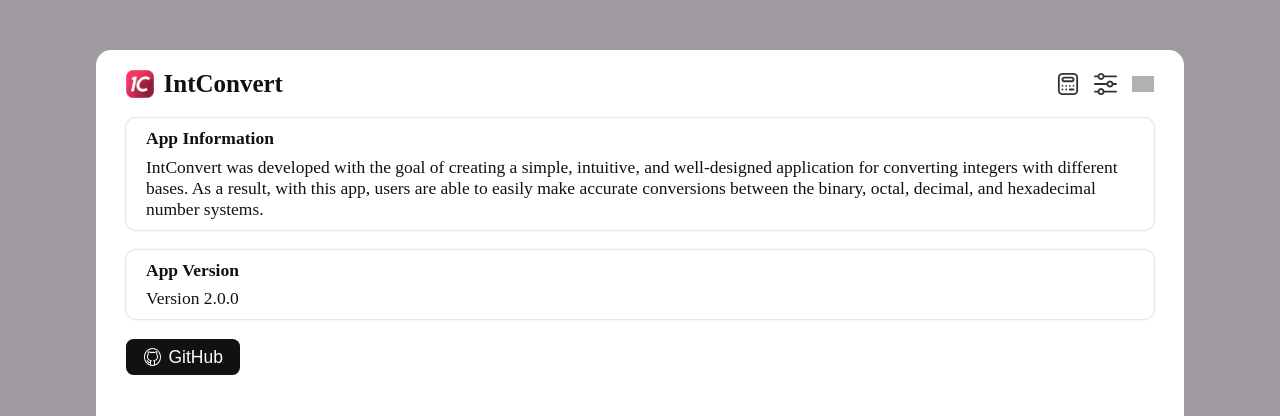
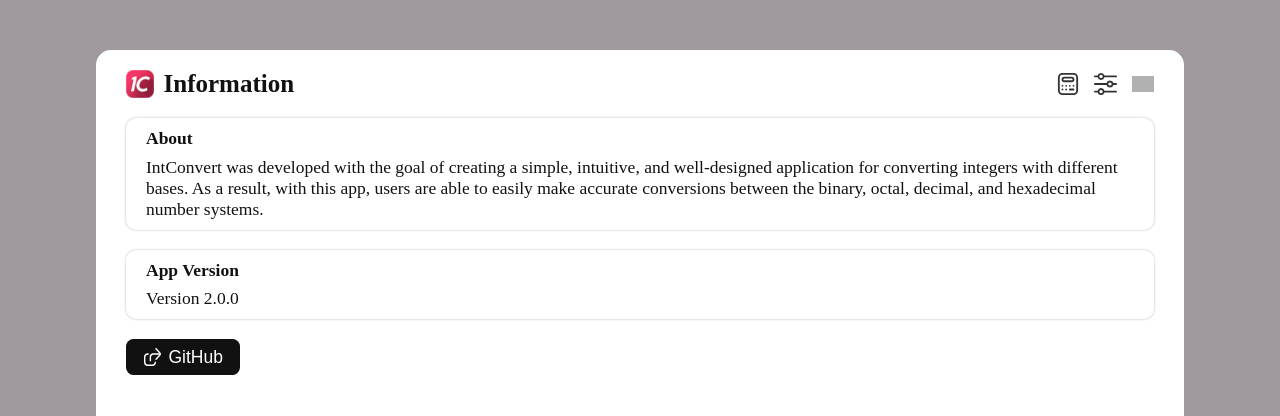
Before and after one commit to loganmwiggins/IntConvert, a React (Vite) app: page /info in a window 1280 px wide. Shown: the top 416 px of the page. Built offline with nearby package versions, Linux system fonts and the light colour scheme; grey boxes are pictures that could not be loaded; a web font is replaced by a local one.

Commit message:
improved Header with titles and buttons

```diff
--- a/src/components/Header.jsx
+++ b/src/components/Header.jsx
@@ -8,32 +8,51 @@ function Header() {
     const navigate = useNavigate();
     const location = useLocation();
 
-    const handleCalcClick = () => {
-        if (!location.pathname.includes('/home') && location.pathname !== '/') {
-            navigate('/');
+    const handleHomeClick = () => {
+        if (!location.pathname.includes("/home") && location.pathname !== "/") {
+            navigate("/");
         }
     };
 
     const handleSettingsClick = () => {
-        if (!location.pathname.includes('/settings')) {
-            navigate('/settings');
+        if (!location.pathname.includes("/settings")) {
+            navigate("/settings");
         }
     };
 
     const handleInfoClick = () => {
-        if (!location.pathname.includes('/info')) {
-            navigate('/info');
+        if (!location.pathname.includes("/info")) {
+            navigate("/info");
         }
     };
 
+    // Derive what to show in the header
+    const pageTitle =
+        location.pathname.startsWith("/settings") ? "Settings" :
+        location.pathname.startsWith("/info") ? "Information" :
+        "IntConvert";
+
     return (
         <div className="header">
-            <motion.div className="header-title">
-                <img src="/assets/icons/logo-v2.png" draggable="false" />
-                <h2>IntConvert</h2>
-            </motion.div>
+            <div className="header-title">
+                <motion.img
+                    src="/assets/icons/logo-v2.png"
+                    draggable="false"
+                    onClick={handleHomeClick}
+                    whileTap={{ scale: 0.9 }}
+                />
+                <motion.h2
+                    key={pageTitle}
+                    initial={{ opacity: 0, y: 20 }}
+                    animate={{ opacity: 1, y: 0 }}
+                    exit={{ opacity: 0, y: 20 }}
+                    transition={{ duration: 0.3, ease: "easeInOut" }}
+                >
+                    {pageTitle}
+                </motion.h2>
+            </div>
             <div className="header-btns">
-                <motion.button className="btn-icon" onClick={handleCalcClick} whileTap={{ scale: 0.9 }}>
+                <motion.button className="btn-icon" onClick={handleHomeClick} whileTap={{ scale: 0.9 }}>
                     <img src="/assets/icons/calculator.svg" draggable="false" />
                 </motion.button>
                 <motion.button className="btn-icon" onClick={handleSettingsClick} whileTap={{ scale: 0.9 }}>
--- a/src/pages/Info.jsx
+++ b/src/pages/Info.jsx
@@ -16,9 +16,9 @@ function Info() {
                 initial={{ opacity: 0, y: 20 }}
                 animate={{ opacity: 1, y: 0 }}
                 exit={{ opacity: 0, y: 20 }}
-                transition={{ duration: 0.3, ease: "easeInOut", delay: 0 }}
+                transition={{ duration: 0.3, ease: "easeInOut", delay: 0.1 }}
             >
-                <Card header="App Information" canCollapse={false}>
+                <Card header="About" canCollapse={false}>
                     <p>
                         IntConvert was developed with the goal of creating a simple,
                         intuitive, and well-designed application for converting integers
@@ -34,7 +34,7 @@ function Info() {
                 initial={{ opacity: 0, y: 20 }}
                 animate={{ opacity: 1, y: 0 }}
                 exit={{ opacity: 0, y: 20 }}
-                transition={{ duration: 0.3, ease: "easeInOut", delay: 0.1 }}
+                transition={{ duration: 0.3, ease: "easeInOut", delay: 0.2 }}
             >
                 <Card header="App Version" canCollapse={false}>
                     <p>Version 2.0.0</p>
@@ -46,10 +46,10 @@ function Info() {
                 initial={{ opacity: 0, y: 20 }}
                 animate={{ opacity: 1, y: 0 }}
                 exit={{ opacity: 0, y: 20 }}
-                transition={{ duration: 0.3, ease: "easeInOut", delay: 0.2 }}
+                transition={{ duration: 0.3, ease: "easeInOut", delay: 0.3 }}
             >
                 <button type="button" className="btn-primary" onClick={handleGithubClick}>
-                    <img src="/assets/icons/github.svg" draggable="false" />
+                    <img src="/assets/icons/redirect.svg" draggable="false" />
                     <span>GitHub</span>
                 </button>
             </motion.div>
--- a/src/pages/Settings.jsx
+++ b/src/pages/Settings.jsx
@@ -2,7 +2,9 @@ import React from 'react';
 
 function Settings() {
     return (
-        <div>Settings</div>
+        <div className="page-wrapper">
+
+        </div>
     );
 }
 
--- a/src/stylesheets/ss-components/Header.css
+++ b/src/stylesheets/ss-components/Header.css
@@ -11,14 +11,17 @@
     display: flex;
     align-items: center;
     gap: 1rem;
-    cursor: pointer;
     user-select: none;
 
-    img { width: 2.75rem; }
+    img {
+        width: 2.75rem;
+        cursor: pointer;
+    }
 }
 
 .header-btns {
     display: flex;
     align-items: center;
     gap: 1.5rem;
+    user-select: none;
 }
```
Also changed, not shown: public/assets/icons/redirect.svg (added).
